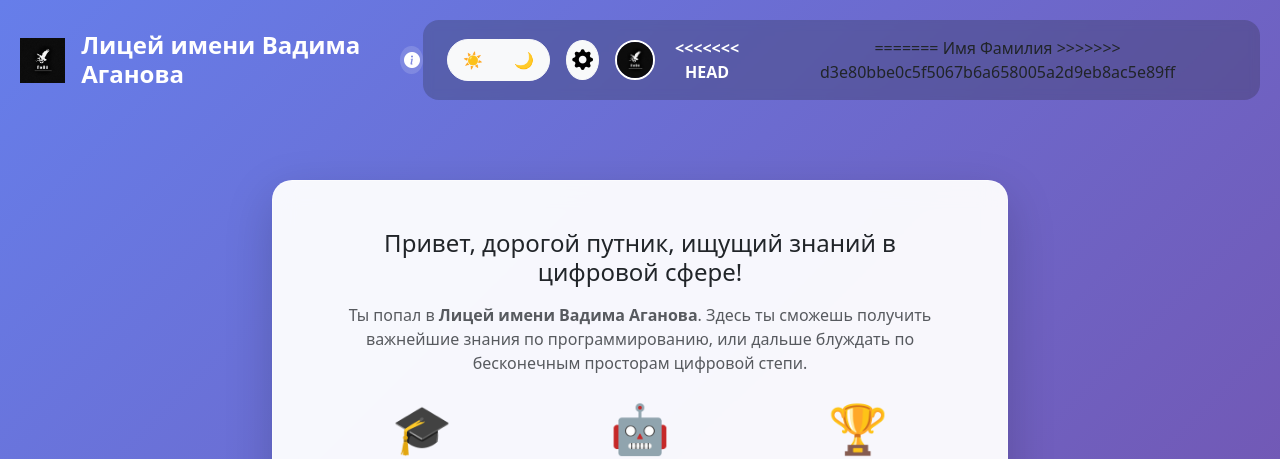
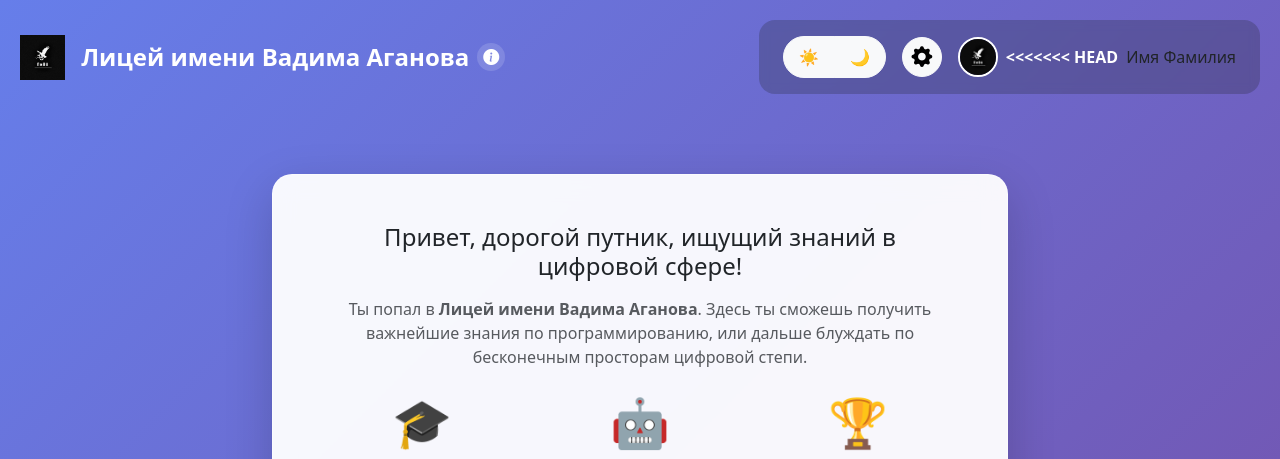
Before and after one commit to leshahit56-pixel/lyceum-of-the-name-of-Vadim-Aganov, a Flask app: page / in a window 1280 px wide. Shown: the top 459 px of the page. Run offline with Flask 3, Linux system fonts and the light colour scheme.

Commit message:
Update base.html
ж

```diff
--- a/templates/base.html
+++ b/templates/base.html
@@ -212,14 +212,12 @@
 <<<<<<< HEAD
                 {{Name}} {{Surname}}
             </span>
-=======
         {% if current_user %}
             {{ current_user.name }} {{ current_user.surname }}
         {% else %}
             Имя Фамилия
         {% endif %}
     </span>
->>>>>>> d3e80bbe0c5f5067b6a658005a2d9eb8ac5e89ff
         </button>
 
     </div>
```
